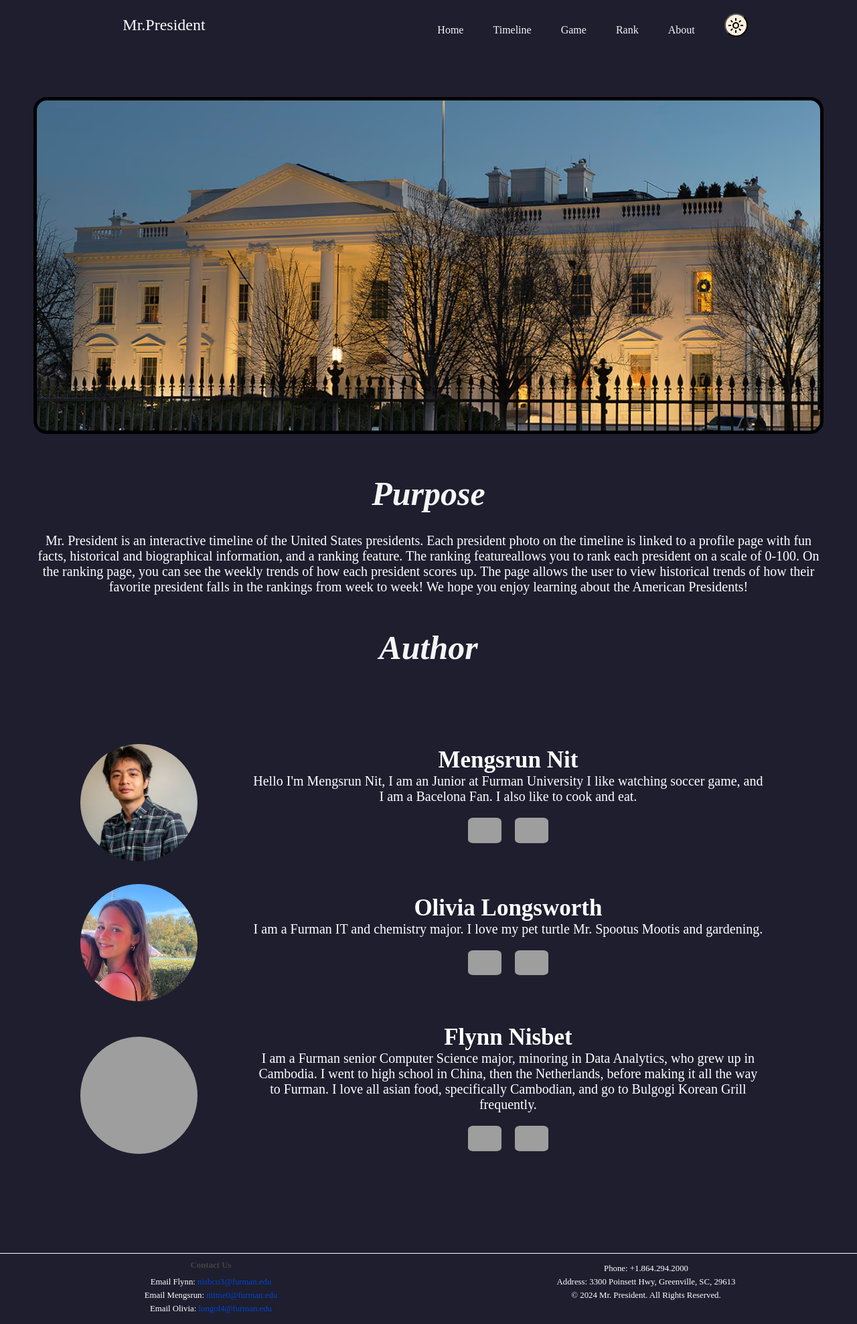
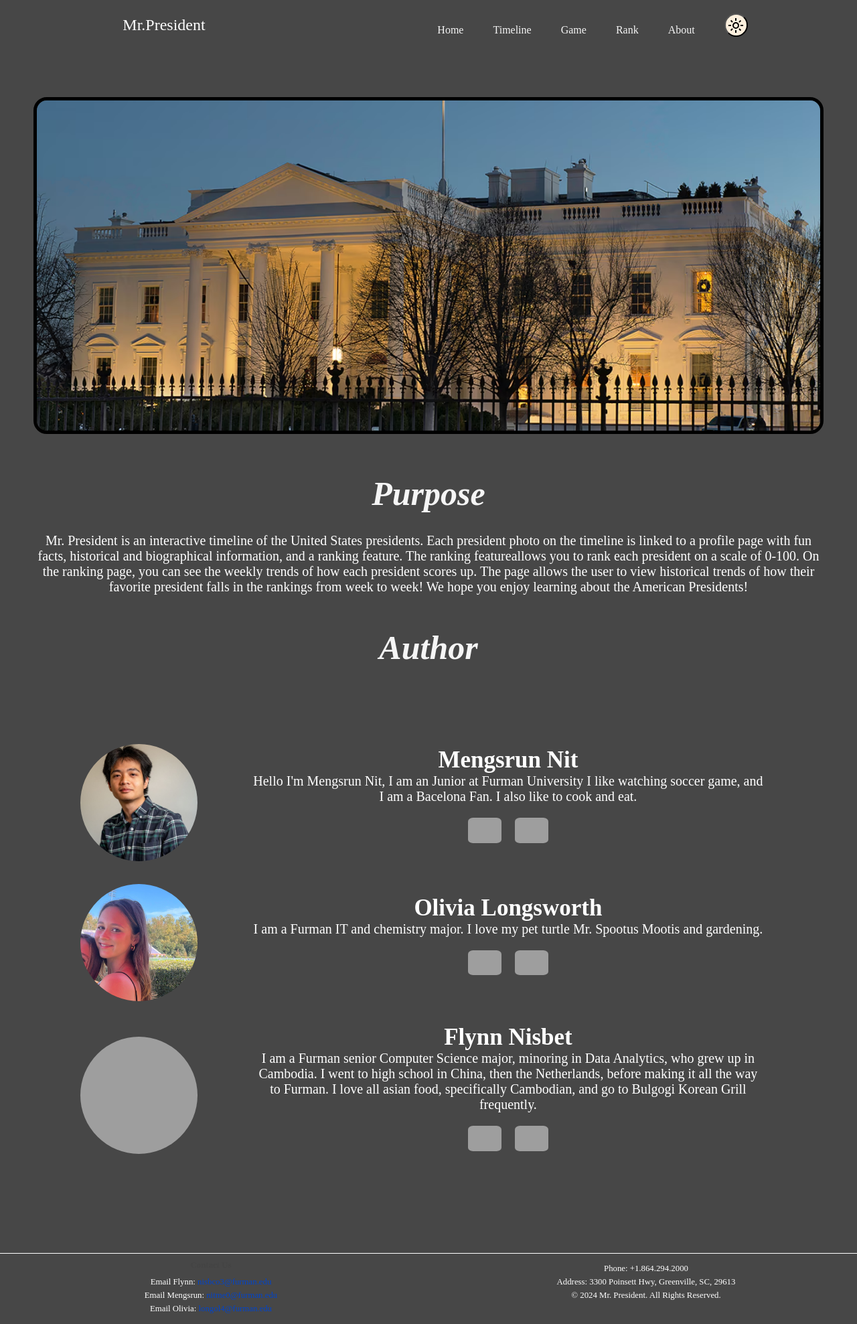
Before and after one commit to flynisbet/MrPresident, a Flask app: page /about in a window 1280 px wide. Shown: the whole page at 67% size. Run offline with Flask 3, Linux system fonts and the light colour scheme; some web fonts are replaced; grey boxes are pictures that could not be loaded.

Commit message:
Second Try-Home Page

```diff
--- a/www/static/css/styles.css
+++ b/www/static/css/styles.css
@@ -1,7 +1,7 @@
 @import url('https://fonts.googleapis.com/css2?family=Bodoni+Moda+SC:ital,opsz,wght@0,6..96,500;1,6..96,500&display=swap');
 
 :root{
-    --background-color: #1E1E2F;
+    --background-color: #333333e5;
     --primary-text: #F5F5F5;
     --ComponentBase-color: white;
     --humbar-color: #d7c593;
```
